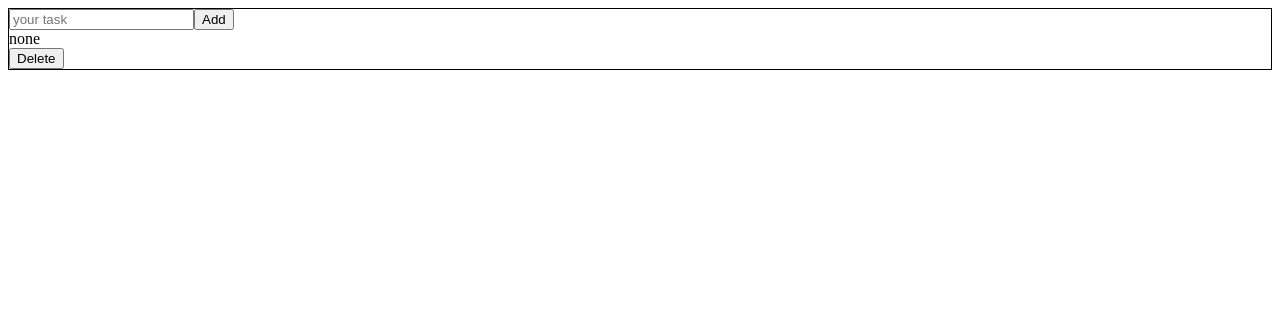
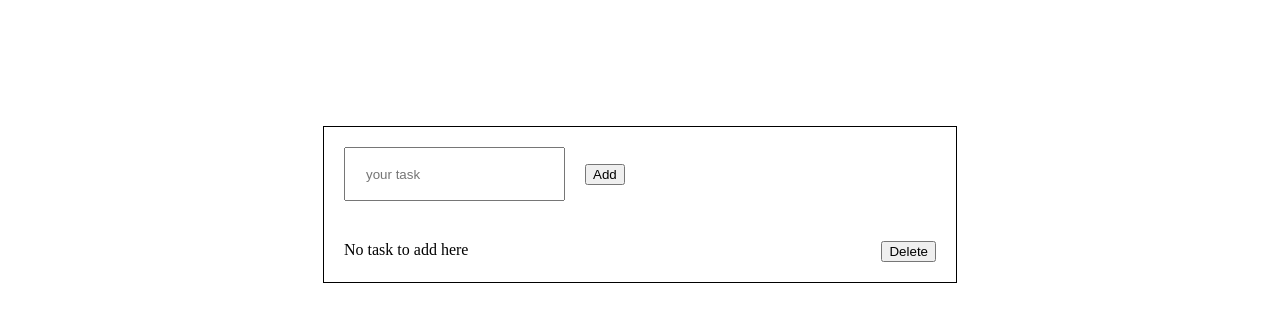
Before and after one commit to Damian-Junior/riffle, a React (Create React App) app: page / in a window 1280 px wide. Shown: the top 322 px of the page. Built offline with nearby package versions, Linux system fonts and the light colour scheme.

Commit message:
dispatch add action in typesctipt

```diff
--- a/src/component/todo/index.tsx
+++ b/src/component/todo/index.tsx
@@ -1,16 +1,16 @@
 import React, { useState } from "react";
 import { useDispatch, useSelector } from "react-redux";
-import { add } from "../../redux/action";
+import { add, } from "../../redux/action";
 import "../../styles/global.scss";
-import { AppState } from "../../type";
+import { Action, AppState } from "../../types";
+import { Dispatch } from "redux";
 const Todo = () => {
   const [input, setInput] = useState<string>("");
-  const dispatch = useDispatch();
-  const task = useSelector((state: AppState) => state.task);
-  console.log("text::::::::", task, add(input));
+  const dispatch = useDispatch<Dispatch<Action>>();
+  const tasks = useSelector((state: Array<AppState>) => state);
   return (
     <div className="cont">
-    <div className="add">
+      <div className="add">
         <input
           type="text"
           value={input}
@@ -23,16 +23,21 @@ const Todo = () => {
           type="button"
           onClick={() => {
             dispatch(add(input));
-            console.log("dispatch::::", input);
+            console.log(tasks);
           }}
         >
           Add
         </button>
       </div>
-      <div className="tCont">
-        <div className="tsk"> {task ? task : "Nothing to show here"}</div>
-        <button type="button">Delete</button>
-      </div>
+
+      {tasks.map((task, key: number) => {
+        return (
+          <div key={key} className="t-cont">
+            <div>{task.task ? task.task : "No task to add here"}</div>
+            <button >Delete</button>
+          </div>
+        );
+      })}
     </div>
   );
 };
--- a/src/redux/action/add/index.tsx
+++ b/src/redux/action/add/index.tsx
@@ -1,6 +1,6 @@
-import { Action } from "../../../type";
+import { Action, ActionTypes } from "../../../types"
 
-export let add = (input: string) => ({
-  type: "ADD",
+export let add = (input: string): Action => ({
+  type: ActionTypes.ADD,
   payload: input,
 });
--- a/src/redux/action/delete/index.tsx
+++ b/src/redux/action/delete/index.tsx
@@ -1,4 +1,6 @@
-export{}
- export let deleteTask = ()=> ({
-    type: 'DELETE'
-})
+import { ActionTypes, Action } from "../../../types"
+//  export let deleteTask = (): Action => ({
+//     type: ActionTypes.DELETE,
+
+
+// })
--- a/src/redux/reducer/index.tsx
+++ b/src/redux/reducer/index.tsx
@@ -1,14 +1,14 @@
-import { Action , AppState} from "../../type";
+import { Action , AppState, ActionTypes} from "../../types";
 
 
-const defaultState: AppState = { task: "none" };
+const defaultState: Array<AppState> = [{ task:''}];
 
-const taskReducer = (state: AppState = defaultState, action: Action) => {
+const taskReducer = (state:  Array<AppState> = defaultState, action: Action) => {
   switch (action.type) {
-    case "Add":
-        console.log(action.payload, 'reducer:::::');
-      return {...state,  task: 'it has worked' };
-    // case "DELETE":
+    case ActionTypes.ADD:
+        console.log(state);
+      return [...state,  {task: action.payload }];
+    // case ActionTypes.DELETE:
     //   return {...state};
     default:
       return state;
--- a/src/styles/global.scss
+++ b/src/styles/global.scss
@@ -1,3 +1,20 @@
 .cont  {
     border:1px solid black;
+    width: 50%;
+    margin: 10% auto 0;
+
+    .t-cont{
+        display: flex;
+        justify-content: space-between;
+        align-content: center;
+        margin: 20px;
+        box-sizing: border-box;
+        border: 1px soild lightgray;
+    }
+    input{
+        margin: 20px;
+        height: 10px;
+        padding: 20px;
+
+    }
 }
--- a/src/type.d.ts
+++ b/src/types/index.ts
@@ -1,5 +1,5 @@
- export type Action = {
-    type: string | null;
+export type Action = {
+    type: string;
     payload:string;
     key?: string | number | symbol | any;
     value?: any;
@@ -7,5 +7,10 @@
     _id?: number;
   };
   export interface AppState {
-    task: string;
+    task: string,
+
   }
+  export enum ActionTypes {
+    ADD = 'ADD',
+    DELETE = 'DELETE'
+  }
```
